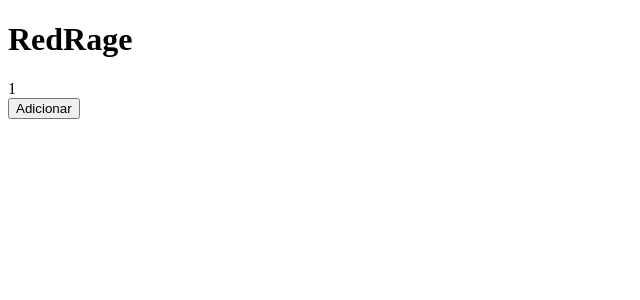
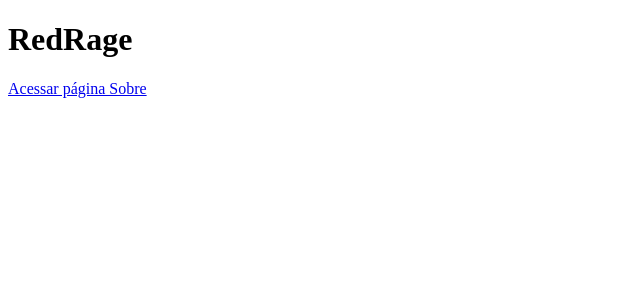
Before and after one commit to RedPoiint/red-rage, a Next.js app: page / in a window 1280 px wide. Shown: the top 300 px of the page, without its empty margins (0-640 px from the left). Built offline with nearby package versions, Linux system fonts and the light colour scheme.

Commit message:
Update index.js

```diff
--- a/pages/index.js
+++ b/pages/index.js
@@ -1,27 +1,13 @@
-import { useState} from 'react';
+import Link from 'next/link';
 
 function Home() {
-    return (
-        <div>
-            <h1>RedRage</h1>
-            <Contador />
-        </div>
-    )
-}
+    return (<div>
+        <h1>RedRage</h1>
 
-function Contador() {
-    const [contador,setContador] = useState(1);
-
-    function adicionarContador() {
-        setContador(contador + 1);
-    }
-
-    return (
-        <div>
-            <div>{contador}</div>
-            <button onClick={adicionarContador}>Adicionar</button>
-        </div>
-    )
+        <Link href="/sobre">
+            <a>Acessar página Sobre</a>
+        </Link>
+    </div>)
 }
 
 export default Home
```
